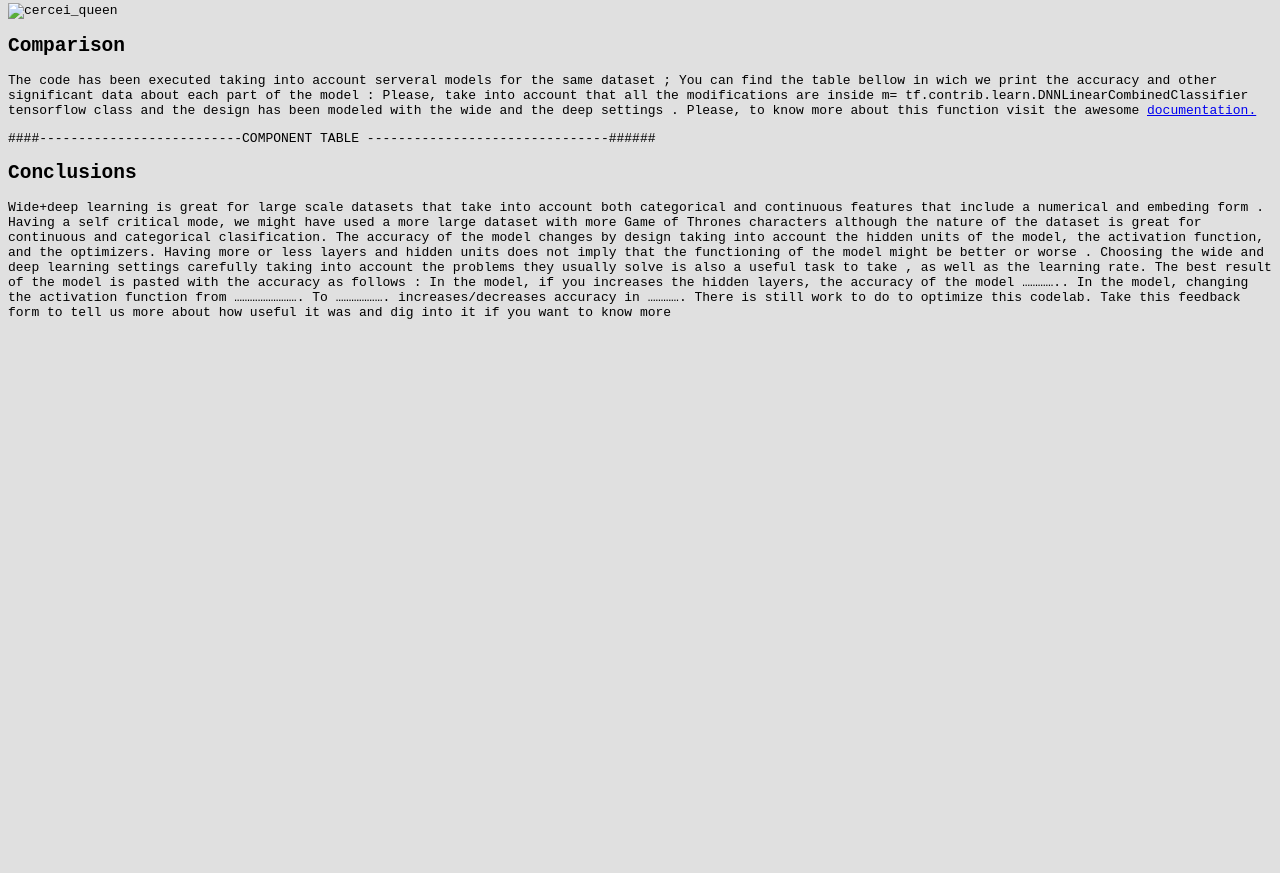
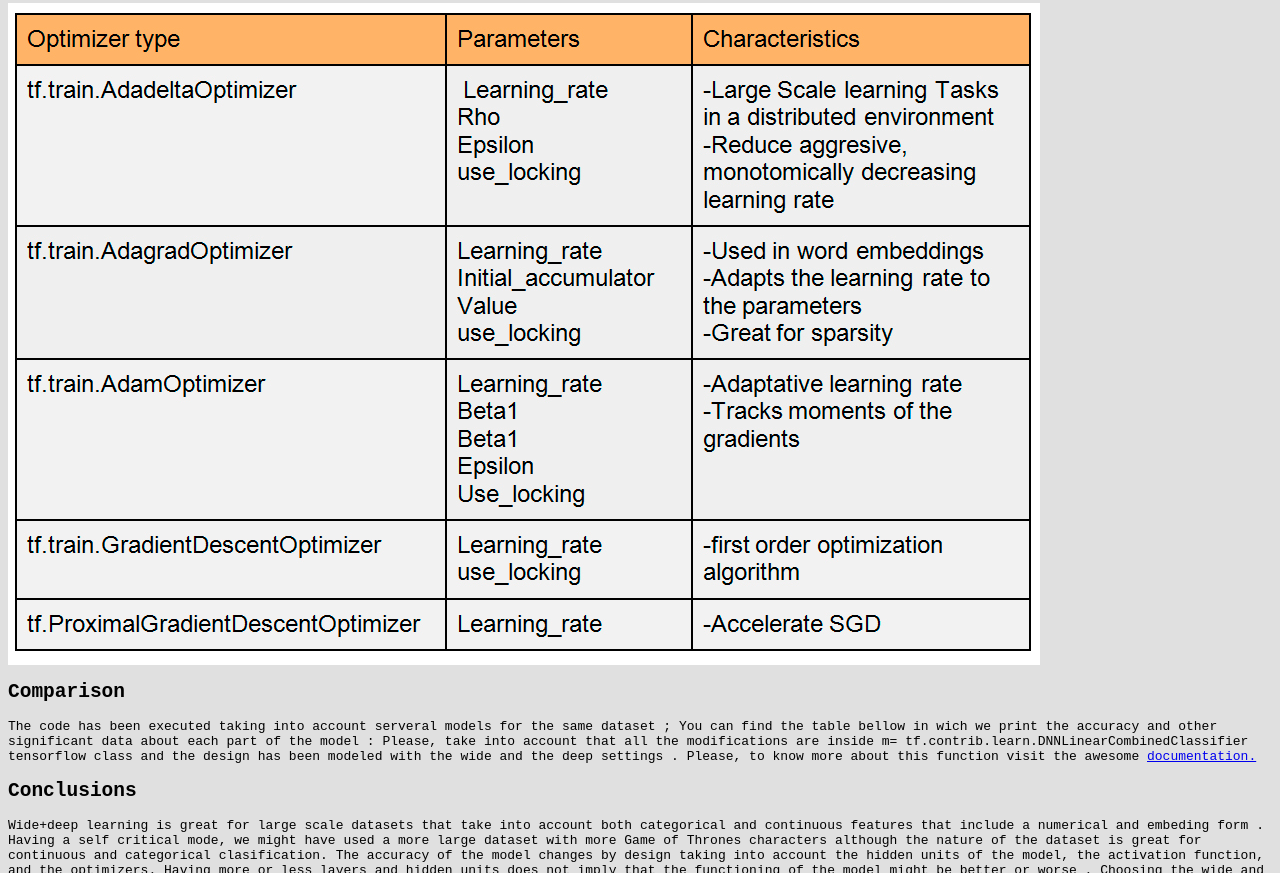
Before and after one commit to SoyGema/Tensorflow_CodeLab_Wide-Deep_learning, a website: page Tensor-GOT-Polymer/index.html in a window 1280 px wide. Shown: the part 11127-12000 px from the top of the page. Before the commit the page ends 11460 px from the top, so only its background shows below. Drawn offline with Linux system fonts and the light colour scheme.

Commit message:
Update index.html

```diff
--- a/Tensor-GOT-Polymer/index.html
+++ b/Tensor-GOT-Polymer/index.html
@@ -288,18 +288,25 @@ m = tf.contrib.learn.DNNLinearCombinedClassifier(
 Optimizers are a detailed part of neural net design that can offer a real performance difference among the neural net models. You can find  documentation about Tensorflow optimizers <a href="https://www.tensorflow.org/api_guides/python/train" target="_blank" rel="noopener">here</a>
 If we had to underline a concept about optimizers it would be the learning_rate .We could define the learning_rate as a value used by the learning algorithm to determine how quickly the weights are adjusted. It determines the adquisition time for neurons with weights that are trained using the algortihm.
   Bellow we describe the parameters and the main characteristics of the optimizers wich you can try in the model. Note that the model has been defined as bellow and optimizers have been changed for that model : </p>
-      <img src="" alt="cercei_queen">
+      <img src="optimizer.jpg" alt="cercei_queen">
+    </google-codelab-step>
+    <google-codelab-step
+      label="Comparissons and Conclussions"
+      step="6"
+      duration="10">
       <h2>Comparison</h2>
       <p>The code has been executed taking into account serveral models for the same dataset ; You can find the table bellow in wich we print the accuracy and other significant data about each part of the model :
 Please, take into account that all the modifications are inside m= tf.contrib.learn.DNNLinearCombinedClassifier tensorflow class and the design has been modeled with the wide and the deep settings .
 Please, to know more about this function visit the awesome <a href="https://www.tensorflow.org/api_docs/python/tf/contrib/learn/DNNLinearCombinedClassifier" target="_blank" rel="noopener">documentation.</a></p>
-####--------------------------COMPONENT TABLE -------------------------------######
+
       <h2>Conclusions</h2>
       <p>Wide+deep learning is great for large scale datasets that take into account both categorical and continuous features that include a numerical and embeding form . Having a self critical mode, we might have used a more large dataset with more Game of Thrones characters  although the nature of the dataset is great for continuous and categorical clasification.
 The accuracy of the model changes by design taking into account the hidden units of the model, the activation function, and the optimizers. Having more or less layers and hidden units does not imply that the functioning of the model might be better or worse .
 Choosing the wide and deep learning settings carefully taking into account the problems they usually solve is also a useful task to take , as well as the learning rate.
 The best result of the model is pasted with the accuracy as follows :
 
+
+        You can help us with the results of changing the model, generalizing in our two main hypothesis :
 
 In the model, if you increases the hidden layers, the accuracy of the model …………..
 In the model, changing the activation function from ……………………. To ………………. increases/decreases accuracy in ………….
```
